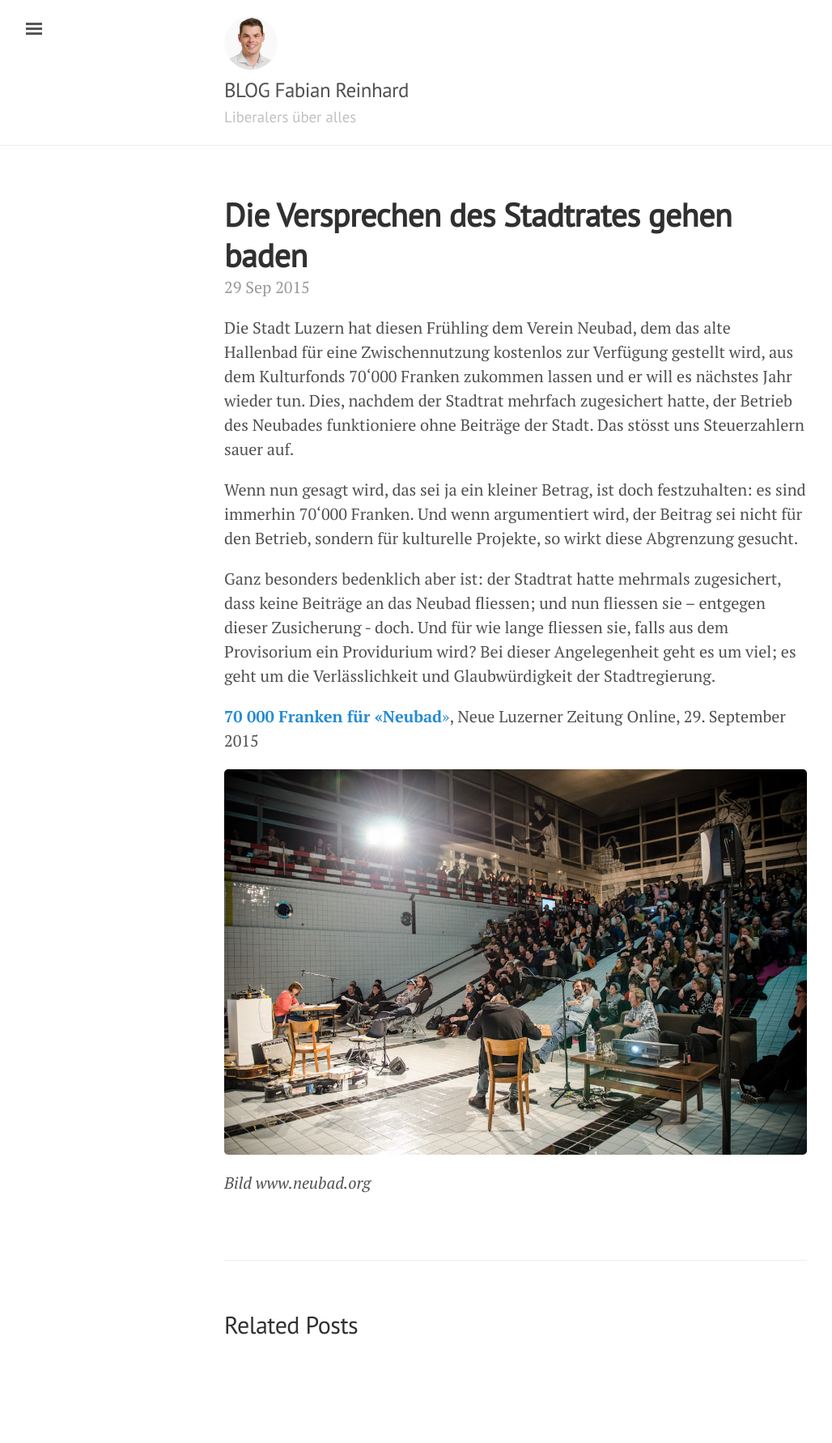
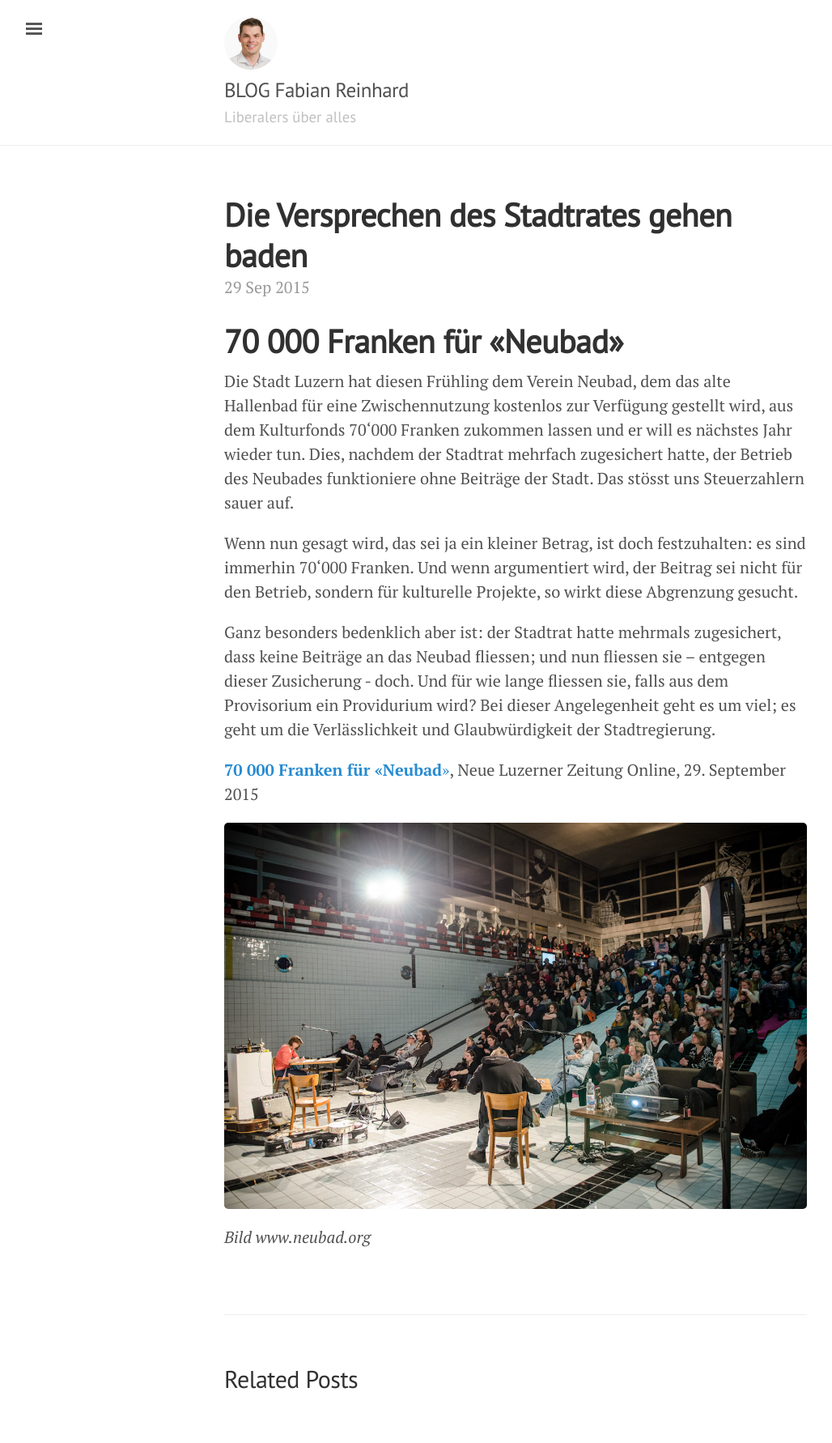
Before and after one commit to freinhard/freinhard.github.io, a Jekyll site: the page built from _posts/2015-09-29-neubad.md, in a window 1280 px wide. Shown: the whole page at 81% size, without its empty margins (3-1031 px from the left). Built offline with Jekyll 4.4.1, drawn with Linux system fonts in a browser that asks for light colours; before the commit the page ends 1715 px from its top, so only the background shows below that.

Commit message:
Add a subtitle

```diff
--- a/_posts/2015-09-29-neubad.md
+++ b/_posts/2015-09-29-neubad.md
@@ -3,6 +3,7 @@ layout: post
 title: Die Versprechen des Stadtrates gehen baden
 ---
 
+# 70 000 Franken für «Neubad»
 Die Stadt Luzern hat diesen Frühling dem Verein Neubad, dem das alte Hallenbad für eine Zwischennutzung kostenlos zur Verfügung gestellt wird, aus dem Kulturfonds 70‘000 Franken zukommen lassen und er will es nächstes Jahr wieder tun. Dies, nachdem der Stadtrat mehrfach zugesichert hatte, der Betrieb des Neubades funktioniere ohne Beiträge der Stadt. Das stösst uns Steuerzahlern sauer auf.
 
 Wenn nun gesagt wird, das sei ja ein kleiner Betrag, ist doch festzuhalten: es sind immerhin 70‘000 Franken. Und wenn argumentiert wird, der Beitrag sei nicht für den Betrieb, sondern für kulturelle Projekte, so wirkt diese Abgrenzung gesucht.
```
